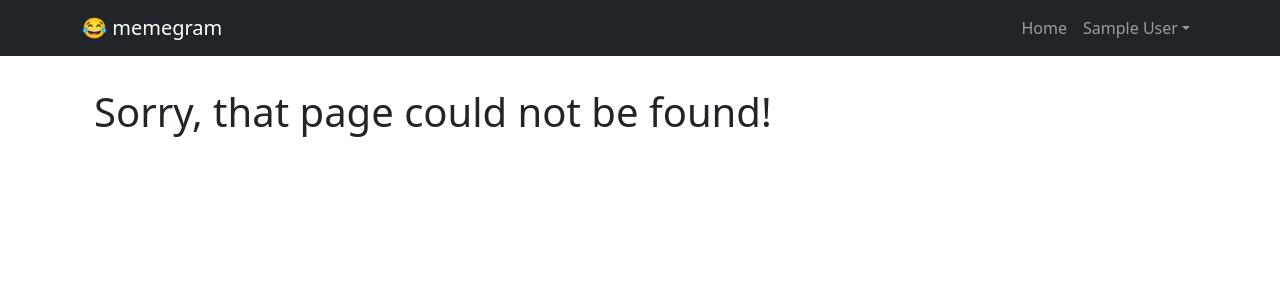
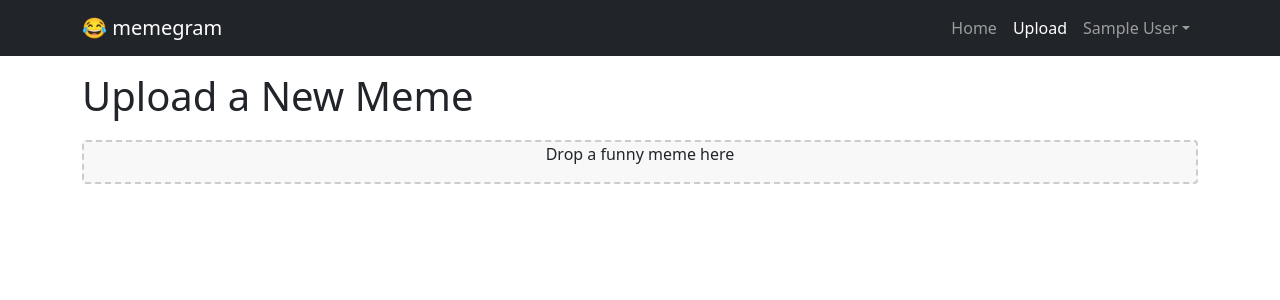
Before and after one commit to Sagva/firebase-memegram, a React (Vite) app: page /upload in a window 1280 px wide. Shown: the top 300 px of the page. Built offline with nearby package versions, Linux system fonts and the light colour scheme; no server answers; sample sign-in values are in the browser's storage.

Commit message:
Added dropzone

```diff
--- a/src/App.jsx
+++ b/src/App.jsx
@@ -1,15 +1,16 @@
-import React from 'react'
-import { Route, Routes } from 'react-router-dom'
-import { ReactQueryDevtools } from 'react-query/devtools'
-import { Container } from 'react-bootstrap'
-import RequireAuth from './components/RequireAuth'
-import HomePage from './pages/HomePage'
-import LoginPage from './pages/LoginPage'
-import LogoutPage from './pages/LogoutPage'
-import Navigation from './pages/partials/Navigation'
-import PageNotFound from './pages/PageNotFound'
-import SignupPage from './pages/SignupPage'
-import UpdateProfilePage from './pages/UpdateProfilePage'
+import React from "react";
+import { Route, Routes } from "react-router-dom";
+import { ReactQueryDevtools } from "react-query/devtools";
+import { Container } from "react-bootstrap";
+import RequireAuth from "./components/RequireAuth";
+import HomePage from "./pages/HomePage";
+import LoginPage from "./pages/LoginPage";
+import LogoutPage from "./pages/LogoutPage";
+import Navigation from "./pages/partials/Navigation";
+import PageNotFound from "./pages/PageNotFound";
+import SignupPage from "./pages/SignupPage";
+import UpdateProfilePage from "./pages/UpdateProfilePage";
+import UploadPage from "./pages/UploadPage";
 
 function App() {
 	return (
@@ -24,25 +25,39 @@ function App() {
 					<Route path="/signup" element={<SignupPage />} />
 
 					{/* Protected routes */}
-					<Route path="/" element={
+					<Route
+						path="/"
+						element={
 							<RequireAuth redirectTo="/login">
 								<HomePage />
 							</RequireAuth>
-					} />
+						}
+					/>
 
-					<Route path="/update-profile" element={
+					<Route
+						path="/update-profile"
+						element={
 							<RequireAuth redirectTo="/login">
 								<UpdateProfilePage />
 							</RequireAuth>
-					} />
+						}
+					/>
+					<Route
+						path="/upload"
+						element={
+							<RequireAuth redirectTo="/login">
+								<UploadPage />
+							</RequireAuth>
+						}
+					/>
 
 					<Route path="*" element={<PageNotFound />} />
 				</Routes>
 			</Container>
 
-			<ReactQueryDevtools initialIsOpen={false} position='bottom-right' />
+			<ReactQueryDevtools initialIsOpen={false} position="bottom-right" />
 		</>
-	)
+	);
 }
 
-export default App
+export default App;
--- a/src/App.scss
+++ b/src/App.scss
@@ -10,7 +10,12 @@
 	top: 40px;
 }
 
-h1, h2, h3, h4, h5, h6 {
+h1,
+h2,
+h3,
+h4,
+h5,
+h6 {
 	margin-bottom: 0.5em;
 }
 
@@ -19,3 +24,25 @@ h1, h2, h3, h4, h5, h6 {
 	place-items: center;
 	height: 100vh;
 }
+
+#dropzone-wrapper {
+	border: 2px dashed #ccc;
+	border-radius: 4px;
+	text-align: center;
+	margin-top: 1rem;
+	margin-bottom: 1rem;
+	padding: 1rem 1.5erm;
+	background-color: #f8f8f8;
+
+	&.drag-accept {
+		background-color: #d4edda;
+		border-color: #c3e6cb;
+		color: #155724;
+	}
+
+	&.drag-reject {
+		background-color: #f8d7da;
+		border-color: #f5c6cb;
+		color: #721c24;
+	}
+}
--- /dev/null
+++ b/src/pages/UploadPage.jsx
@@ -0,0 +1,53 @@
+import React, { useCallback } from "react";
+import { useDropzone } from "react-dropzone";
+import Alert from "react-bootstrap/Alert";
+import ProgressBar from "react-bootstrap/ProgressBar";
+const UploadPage = () => {
+	const onDrop = useCallback((acceptedFiles) => {
+		console.log(`Get me files`, acceptedFiles);
+
+		if (!acceptedFiles.length) {
+			return;
+		}
+
+		//trigger upload of the first file
+	}, []);
+
+	const {
+		getRootProps,
+		getInputProps,
+		isDragActive,
+		isDragAccept,
+		isDragReject,
+	} = useDropzone({
+		accept: "image/gif, image/png, image/jpeg, image/webp",
+		maxFiles: 1,
+		onDrop,
+	});
+	return (
+		<div>
+			<h1>Upload a New Meme</h1>
+			{/* Dropzone */}
+			<div
+				{...getRootProps()}
+				id="dropzone-wrapper"
+				className={`${isDragAccept ? "drag-accept" : ""} ${
+					isDragReject ? "drag-reject" : ""
+				}`}
+			>
+				<input type="text" {...getInputProps()} />
+				{isDragActive ? (
+					isDragAccept ? (
+						<p>Drop the meme here</p>
+					) : (
+						<p>That's no meme that we want here</p>
+					)
+				) : (
+					<p>Drop a funny meme here</p>
+				)}
+			</div>
+		</div>
+	);
+};
+
+export default UploadPage;
--- a/src/pages/partials/Navigation.jsx
+++ b/src/pages/partials/Navigation.jsx
@@ -1,47 +1,73 @@
-import React from 'react'
-import { Link, NavLink } from 'react-router-dom'
-import Container from 'react-bootstrap/Container'
-import Nav from 'react-bootstrap/Nav'
-import Navbar from 'react-bootstrap/Navbar'
-import NavDropdown from 'react-bootstrap/NavDropdown'
-import { useAuthContext } from '../../contexts/AuthContext'
+import React from "react";
+import { Link, NavLink } from "react-router-dom";
+import Container from "react-bootstrap/Container";
+import Nav from "react-bootstrap/Nav";
+import Navbar from "react-bootstrap/Navbar";
+import NavDropdown from "react-bootstrap/NavDropdown";
+import { useAuthContext } from "../../contexts/AuthContext";
 
 const Navigation = () => {
-	const { currentUser } = useAuthContext()
+	const { currentUser } = useAuthContext();
 
 	return (
 		<Navbar bg="dark" variant="dark" expand="md">
 			<Container>
 				<Link to="/" className="navbar-brand">
-					<span role="img" aria-label="A laughing crying face">😂</span> memegram
+					<span role="img" aria-label="A laughing crying face">
+						😂
+					</span>{" "}
+					memegram
 				</Link>
 
 				<Navbar.Toggle aria-controls="basic-navbar-nav" />
 				<Navbar.Collapse id="basic-navbar-nav">
 					<Nav className="ms-auto">
-						{
-							currentUser ? (
+						{currentUser ? (
 							<>
-									<NavLink to="/" className="nav-link">Home</NavLink>
+								<NavLink to="/" className="nav-link">
+									Home
+								</NavLink>
+								<NavLink to="/upload" className="nav-link">
+									Upload
+								</NavLink>
 
-									<NavDropdown title={currentUser.displayName || currentUser.email} id="basic-nav-dropdown">
-										<NavLink to="/update-profile" className="dropdown-item">Update Profile</NavLink>
+								<NavDropdown
+									title={
+										currentUser.displayName ||
+										currentUser.email
+									}
+									id="basic-nav-dropdown"
+								>
+									<NavLink
+										to="/update-profile"
+										className="dropdown-item"
+									>
+										Update Profile
+									</NavLink>
 									<NavDropdown.Divider />
-										<NavLink to="/logout" className="dropdown-item">Log Out</NavLink>
+									<NavLink
+										to="/logout"
+										className="dropdown-item"
+									>
+										Log Out
+									</NavLink>
 								</NavDropdown>
 							</>
 						) : (
 							<>
-									<NavLink to="/login" className="nav-link">Login</NavLink>
-									<NavLink to="/signup" className="nav-link">Signup</NavLink>
+								<NavLink to="/login" className="nav-link">
+									Login
+								</NavLink>
+								<NavLink to="/signup" className="nav-link">
+									Signup
+								</NavLink>
 							</>
-							)
-						}
+						)}
 					</Nav>
 				</Navbar.Collapse>
 			</Container>
 		</Navbar>
-	)
-}
+	);
+};
 
-export default Navigation
+export default Navigation;
```
Lines whose indentation alone changed are shown as unchanged.
